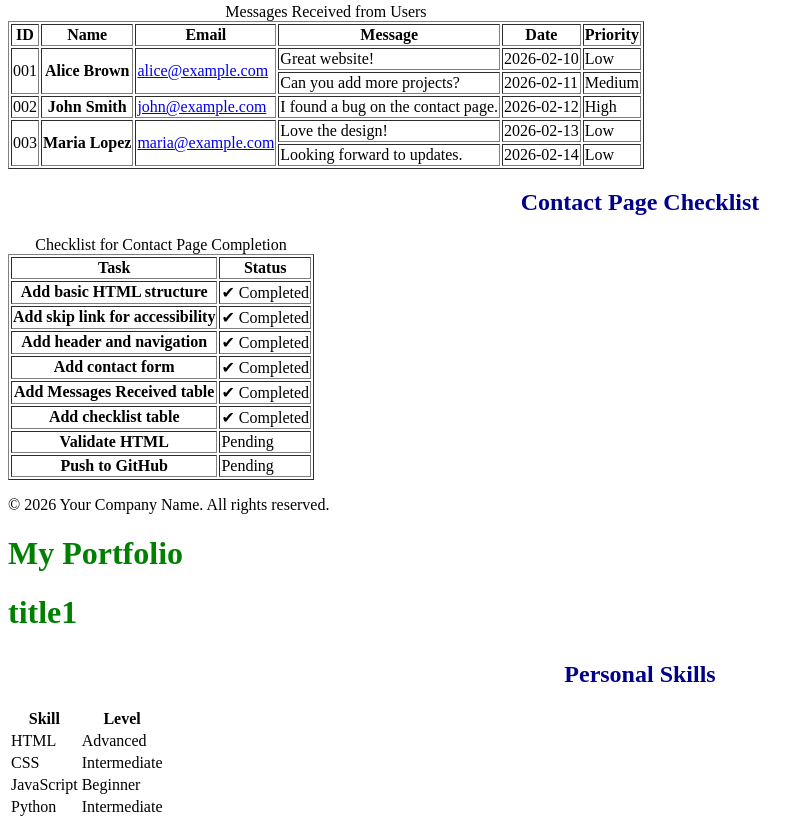
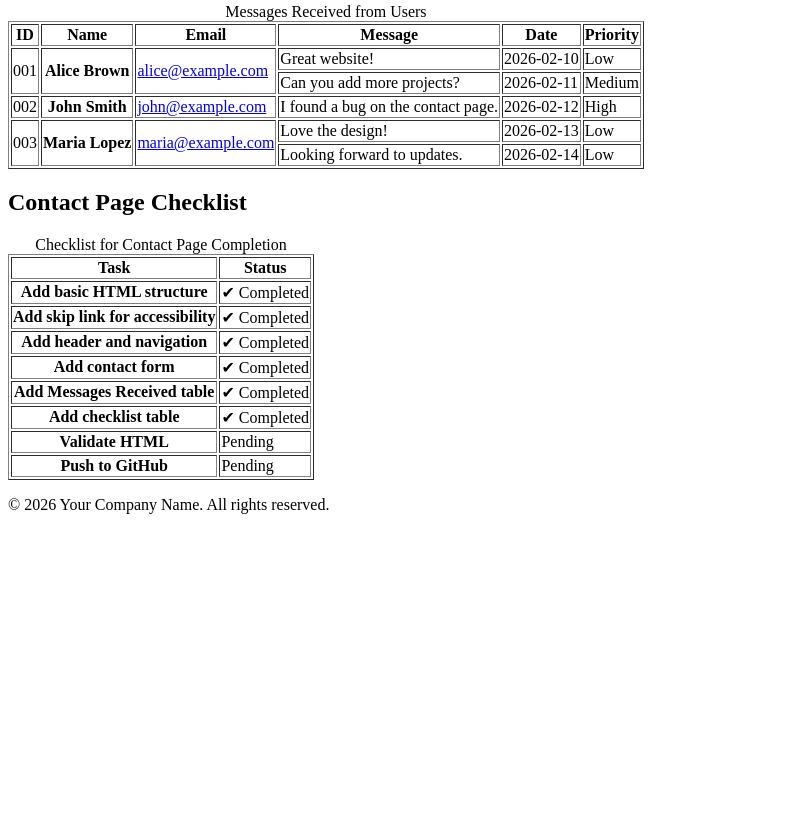
Before and after one commit to dragosolaru06-creator/lab4-homepage, a plain HTML site: page index.html in a window 1280 px wide. Shown: the part 797-1624 px from the top of the page, without its empty margins (0-812 px from the left). After the commit the page ends 1327 px from the top, so only its background shows below. Drawn offline with Linux system fonts and the light colour scheme.

Commit message:
final commit
Removed external and internal CSS, header, main content, and personal skills table.

```diff
--- a/index.html
+++ b/index.html
@@ -232,58 +232,3 @@
     </footer>
 </body>
 </html>
-
-    <!-- External CSS -->
-    <link rel="stylesheet" href="styles.css">
-
-    <!-- Internal CSS -->
-    <style>
-        h2 {
-            text-align: center;
-            color: darkblue;
-        }
-        h1 {
-            color: green;
-        }
-    </style>
-</head>
-<body>
-
-    <header>
-        <h1>My Portfolio</h1>
-        <h1>title1</h1>
-    </header>
-
-    <main>
-
-        <!-- Inline CSS -->
-        <h2 style="margin-top: 30px;">Personal Skills</h2>
-
-        <!-- Personal Skills Table -->
-        <table class="skills-table">
-            <thead>
-                <tr>
-                    <th>Skill</th>
-                    <th>Level</th>
-                </tr>
-            </thead>
-
-            <tbody>
-                <tr>
-                    <td>HTML</td>
-                    <td>Advanced</td>
-                </tr>
-                <tr>
-                    <td>CSS</td>
-                    <td>Intermediate</td>
-                </tr>
-                <tr>
-                    <td>JavaScript</td>
-                    <td>Beginner</td>
-                </tr>
-                <tr>
-                    <td>Python</td>
-                    <td>Intermediate</td>
-                </tr>
-            </tbody>
-        </table>
```
